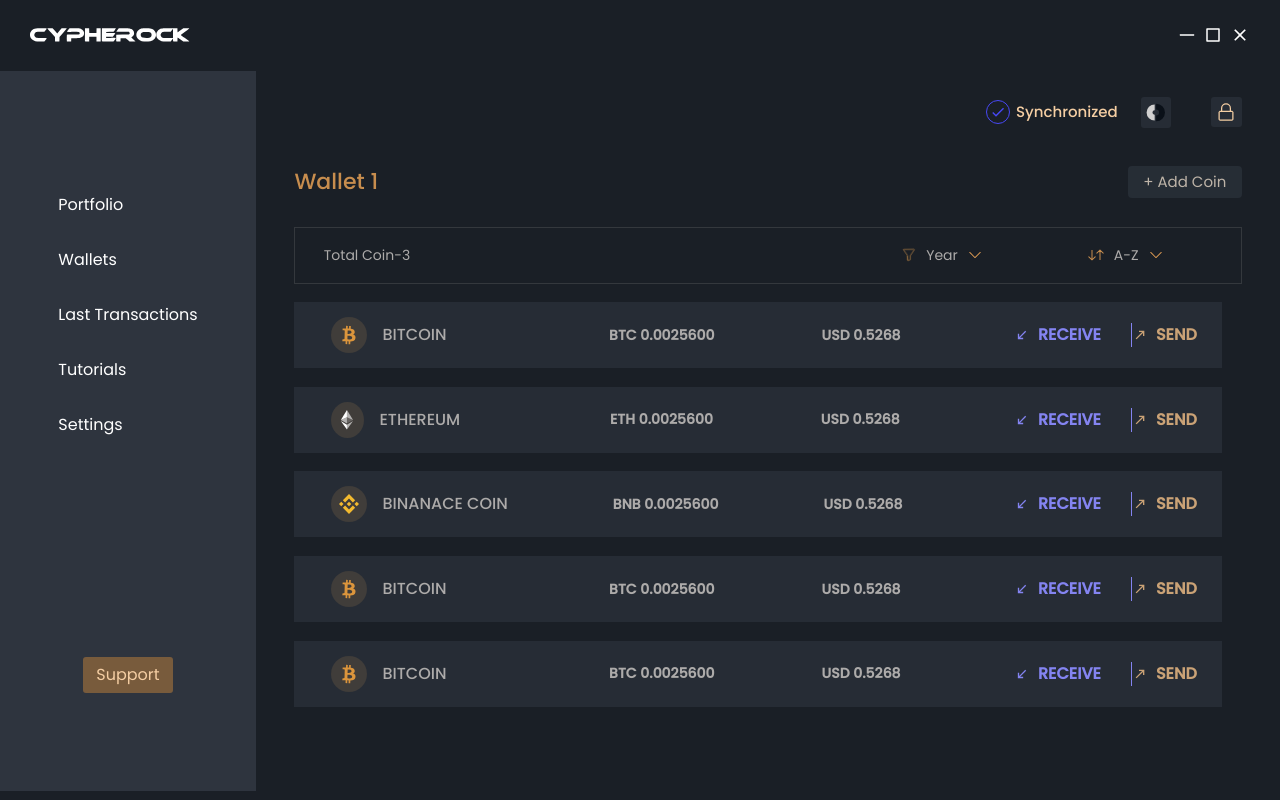
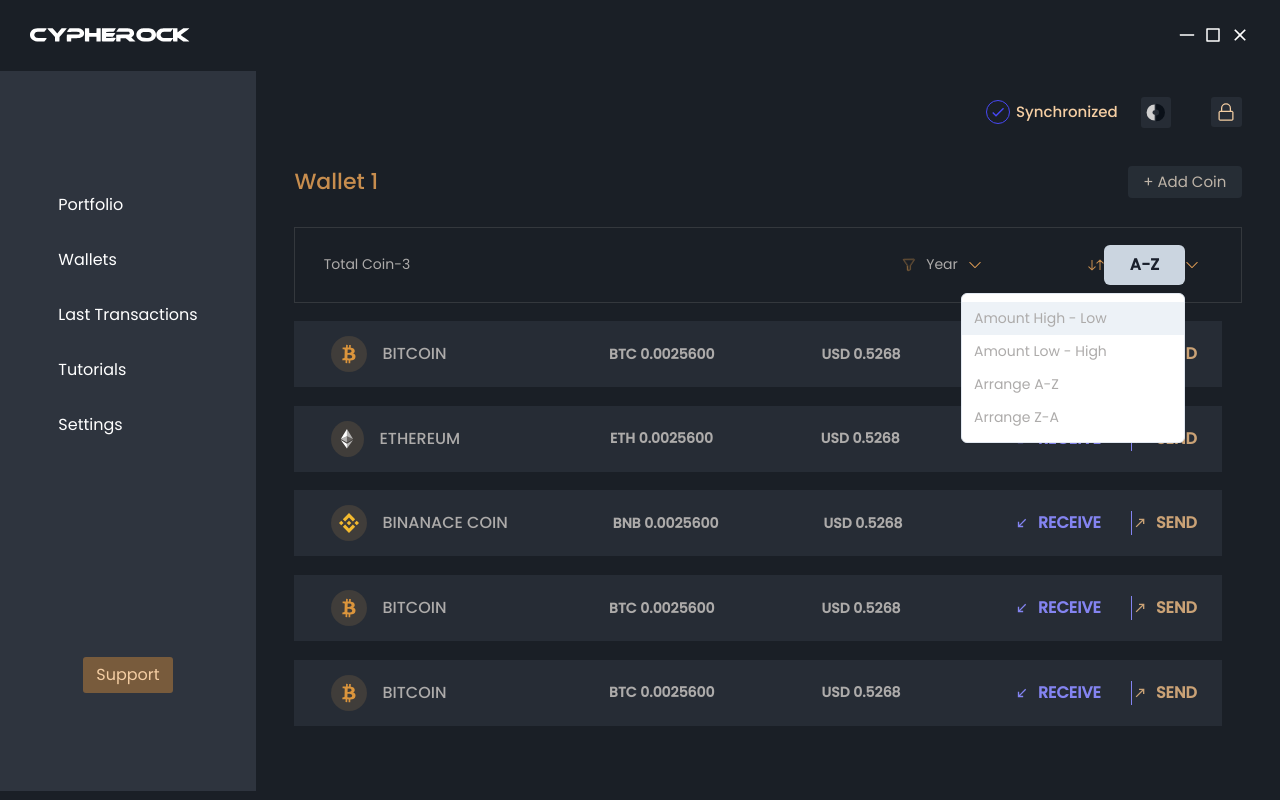
Before and after one commit to Alroyfernz/Cypherock-Task, a React (Create React App) app: page / in a window 1280 px wide. Both pictures are taken after a click on the element "A-Z". Built offline with nearby package versions, Linux system fonts and the light colour scheme.

Commit message:
added a dropdwon

```diff
--- a/src/App.css
+++ b/src/App.css
@@ -25,7 +25,8 @@
 
 /* Handle */
 .CoinItemsWrapper::-webkit-scrollbar-thumb {
-  background:   rgba(64, 72, 84, 0.656);;
+  background:   rgba(64, 72, 84, 0.656);
+
 
 }
 
--- a/src/components/Optionbar/OptionBar.tsx
+++ b/src/components/Optionbar/OptionBar.tsx
@@ -2,7 +2,14 @@ import React from 'react'
 import "./optionbarStyles.css"
 import { ReactComponent as FilterOne } from "../../assets/FilterOne.svg"
 import { ReactComponent as FilterTwo } from "../../assets/FilterTwo.svg"
+import {
+    Menu,
+    MenuButton,
+    MenuList,
+    MenuItem,
 
+    Button,
+} from '@chakra-ui/react'
 import { BsChevronDown } from "react-icons/bs"
 const OptionBar: React.FC = () => {
     return (
@@ -15,11 +22,28 @@ const OptionBar: React.FC = () => {
                     <div className="YearDiv">
                         <FilterOne /> <span className="FilterTerm">Year</span> <BsChevronDown className="BottomIcon" />
                     </div>
-                    <div className="SortDiv">
-                        <FilterTwo />
-                        <span className="FilterTerm">A-Z</span>
-                        <BsChevronDown className="BottomIcon" />
-                    </div>
+
+                    <Menu>
+                        {({ isOpen }) => (
+                            <>
+                                <div className="SortDiv">
+                                    <FilterTwo />
+
+                                    <MenuButton isActive={isOpen} as={Button}>
+                                        <span className="FilterTerm">A-Z</span>
+                                    </MenuButton>
+                                    <BsChevronDown className="BottomIcon" />
+                                </div>
+
+                                <MenuList>
+                                    <MenuItem>Amount High - Low</MenuItem>
+                                    <MenuItem>Amount Low - High</MenuItem>
+                                    <MenuItem>Arrange A-Z</MenuItem>
+                                    <MenuItem>Arrange Z-A</MenuItem>
+                                </MenuList>
+                            </>
+                        )}
+                    </Menu>
                 </div>
             </div>
         </div>
--- a/src/components/Optionbar/optionbarStyles.css
+++ b/src/components/Optionbar/optionbarStyles.css
@@ -15,6 +15,33 @@
 }
 .LeftContainer,.RightContainer{
     width: 65%;
+
+}
+.LeftContainer{
+    display: flex;
+    align-items: center;
+    justify-content:flex-start
+}
+.css-1d0ox2v{
+background: unset !important;
+font-size: unset !important;
+
+font-weight: unset !important;
+padding: 0 !important;
+}
+.css-13c7rae{
+padding:20px 40px;
+
+}
+.css-13c7rae:focus{
+    color:#dbd1c5;
+    background:unset !important;
+}
+.css-1ozmk1d{
+    background-color:
+    rgba(64, 72, 84, 1) !important;
+    border:1px solid rgba(173, 171, 170, 1) !important;
+    color:rgba(173, 171, 170, 1) !important;
 
 }
 .RightContainer{
```
